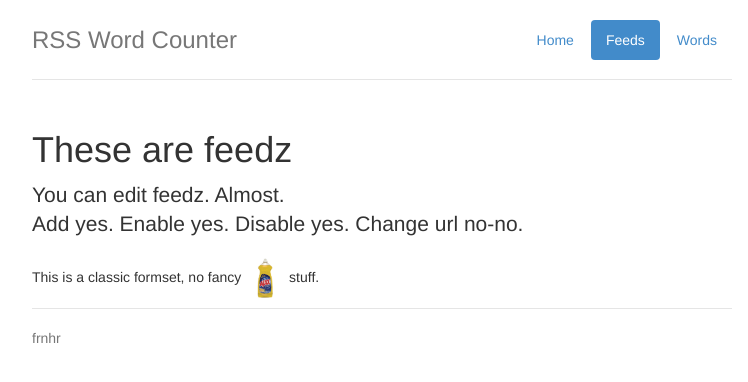
After one commit to frnhr/rsstest, a Django app: template console/templates/console/feeds.html in a window 1280 px wide. The commit adds this page. Shown: the top 382 px of the page, without its empty margins (258-1006 px from the left). Run offline with Django 3.2, Linux system fonts and the light colour scheme; the template is opened without the code that fills it, so the values that code supplies are empty; parts of the project's set-up code (start-up, migrations or seed data) failed here and were passed over; some libraries are stand-ins or nearby versions.

Commit message:
console/feeds stub

```diff
--- /dev/null
+++ b/console/static/console/console.js
@@ -0,0 +1,3 @@
+jQuery(function($){
+    $('.has_tooltip').tooltip();
+});
--- a/console/static/console/style.css
+++ b/console/static/console/style.css
@@ -1,2 +1,8 @@
 .nav-pills.center {
   display: inline-block; }
+
+.inline_img {
+  max-height: 40px;
+  width: auto;
+  display: inline-block;
+  vertical-align: middle; }
--- a/console/static/console/style.scss
+++ b/console/static/console/style.scss
@@ -1,3 +1,10 @@
 .nav-pills.center {
     display: inline-block;
 }
+
+.inline_img {
+    max-height: 40px;
+    width: auto;
+    display: inline-block;
+    vertical-align: middle;
+}
--- a/console/templates/console/base.html
+++ b/console/templates/console/base.html
@@ -23,11 +23,7 @@
 
         <div class="container">
             <div class="header">
-                <ul class="nav nav-pills pull-right">
-                    <li class="active"><a href="{% url "home" %}">Home</a></li>
-                    <li><a href="#">Feeds</a></li>
-                    <li><a href="#">Words</a></li>
-                </ul>
+                {% block top_nav %}{% include 'console/inc/top_nav.html'%}{% endblock %}
                 <h3 class="text-muted">RSS Word Counter</h3>
             </div>
 
@@ -42,5 +38,6 @@
 
         <script type="text/javascript" src="{{ STATIC_URL }}console/jquery-1.11.1/jquery-1.11.1.min.js"></script>
         <script type="text/javascript" src="{{ STATIC_URL }}console/bootstrap-3.2.0/js/bootstrap.min.js"></script>
+        <script type="text/javascript" src="{{ STATIC_URL }}console/console.js"></script>
     </body>
 </html>
--- /dev/null
+++ b/console/templates/console/feeds.html
@@ -0,0 +1,14 @@
+{% extends 'console/base.html' %}
+
+{% block top_nav %}{% include 'console/inc/top_nav.html' with active="feeds" %}{% endblock %}
+
+{% block content %}
+    <div class="row">
+        <div class="col-sm-12">
+            <h1>These are feedz</h1>
+            <p class="lead">You can edit feedz. Almost.<br />Add yes. Enable yes. Disable yes. Change url no-no.</p>
+            <p>This is a classic formset, no fancy <img src="{{ STATIC_URL }}console/img/ajax.jpg" class="inline_img has_tooltip" alt="AJAX" title="AJAX" data-toggle="tooltip" data-placement="top"  /> stuff.</p>
+          </div>
+      </div>
+
+{% endblock content %}
--- /dev/null
+++ b/console/templates/console/inc/top_nav.html
@@ -0,0 +1,7 @@
+{% with active=active|default:"home" %}
+    <ul class="nav nav-pills pull-right">
+        <li class="{% if active == "home" %}active{% endif %}"><a href="{% url "home" %}">Home</a></li>
+        <li class="{% if active == "feeds" %}active{% endif %}"><a href="{% url "feeds" %}">Feeds</a></li>
+        <li class="{% if active == "words" %}active{% endif %}"><a href="#">Words</a></li>
+    </ul>
+{% endwith %}
--- a/console/urls.py
+++ b/console/urls.py
@@ -1,6 +1,7 @@
 from django.conf.urls import patterns, include, url
-from .views import HomeView
+from .views import HomeView, FeedsView
 
 urlpatterns = patterns('',
-    url(r'', HomeView.as_view(), name='home'),
+    url(r'^$', HomeView.as_view(), name='home'),
+    url(r'^feeds/$', FeedsView.as_view(), name='feeds'),
 )
--- a/console/views.py
+++ b/console/views.py
@@ -14,3 +14,7 @@ class UserContextMixin(object):
 
 class HomeView(UserContextMixin, TemplateView):
     template_name = 'console/home.html'
+
+
+class FeedsView(UserContextMixin, TemplateView):
+    template_name = 'console/feeds.html'
```
Also changed, not shown: console/templates/console/home.html (+2 -26 lines), console/static/console/img/ajax.jpg (added).
